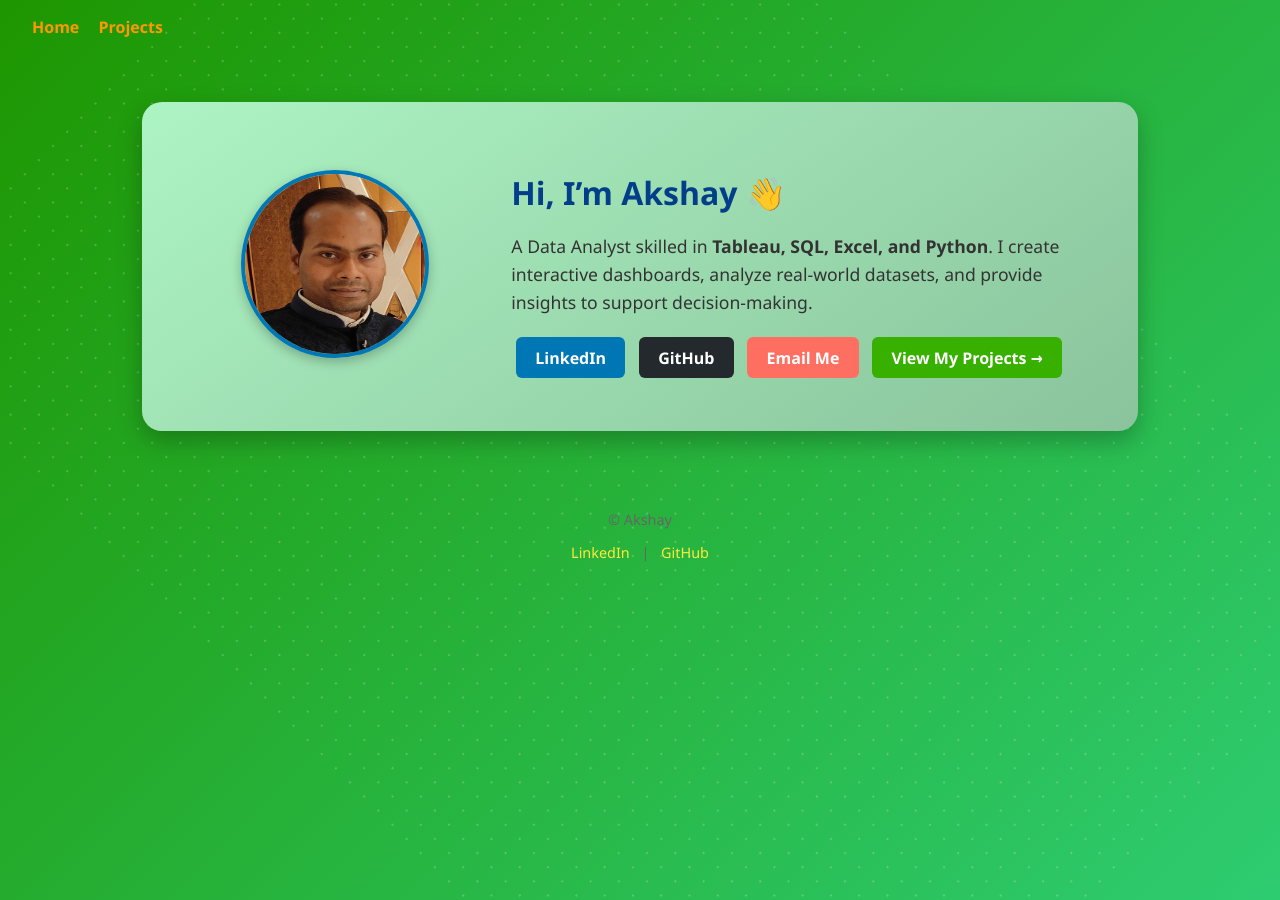
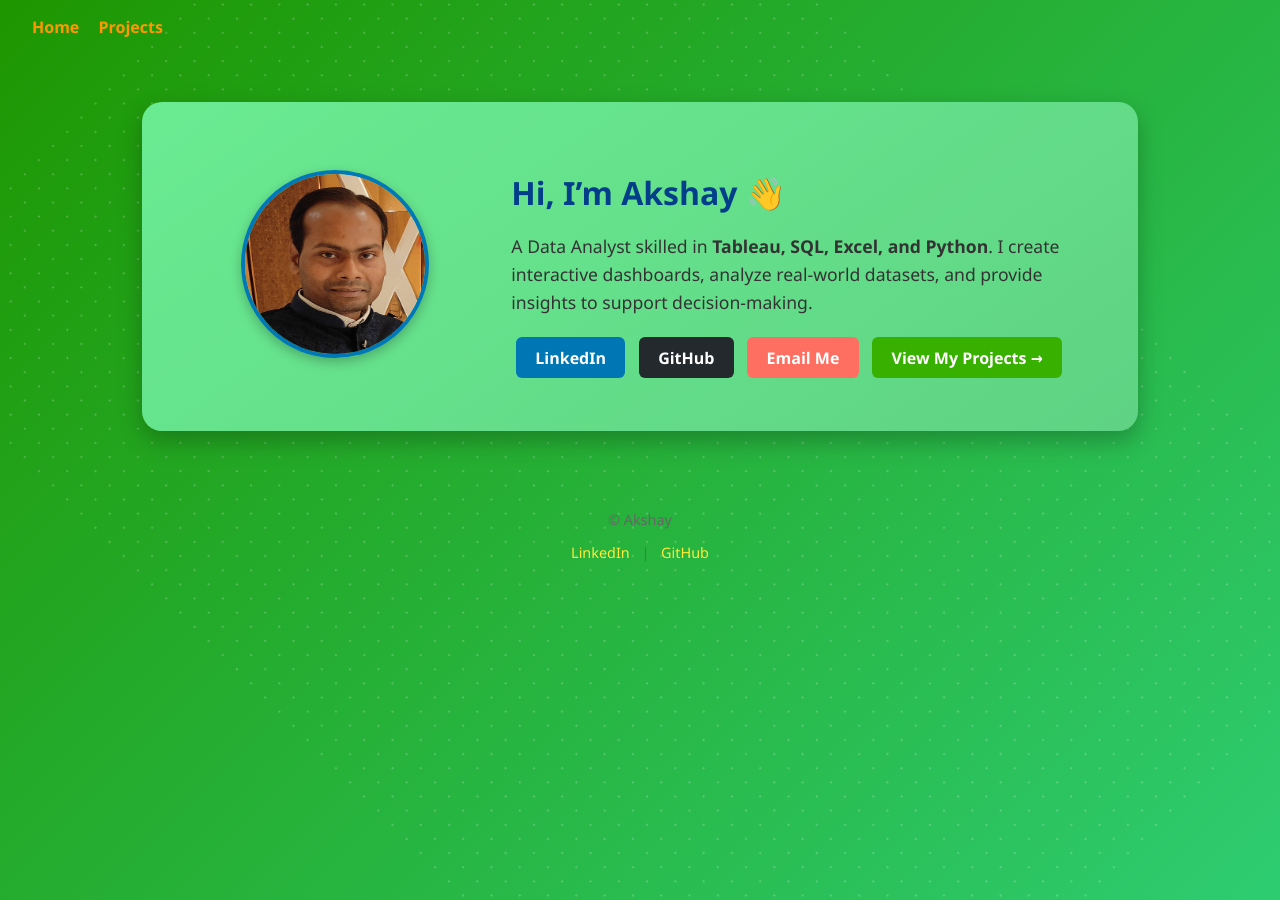
Before and after one commit to AkshaySinha01/AkshaySinha01.github.io, a Jekyll site: the page built from index.md, in a window 1280 px wide. Built offline with Jekyll 4.4.1, drawn with Linux system fonts in a browser that asks for light colours.

Commit message:
Update home.html

```diff
--- a/_layouts/home.html
+++ b/_layouts/home.html
@@ -44,7 +44,7 @@ nav {
   padding: 3rem;
   margin: 3rem auto;
   max-width: 900px;
-  background: linear-gradient(145deg, #adf4c3, #8ac39c);
+  background: linear-gradient(145deg, #6aeb92, #5fd383);
   border-radius: 20px;
   box-shadow: 0 10px 25px rgba(0,0,0,0.25);
   position: relative;
```
